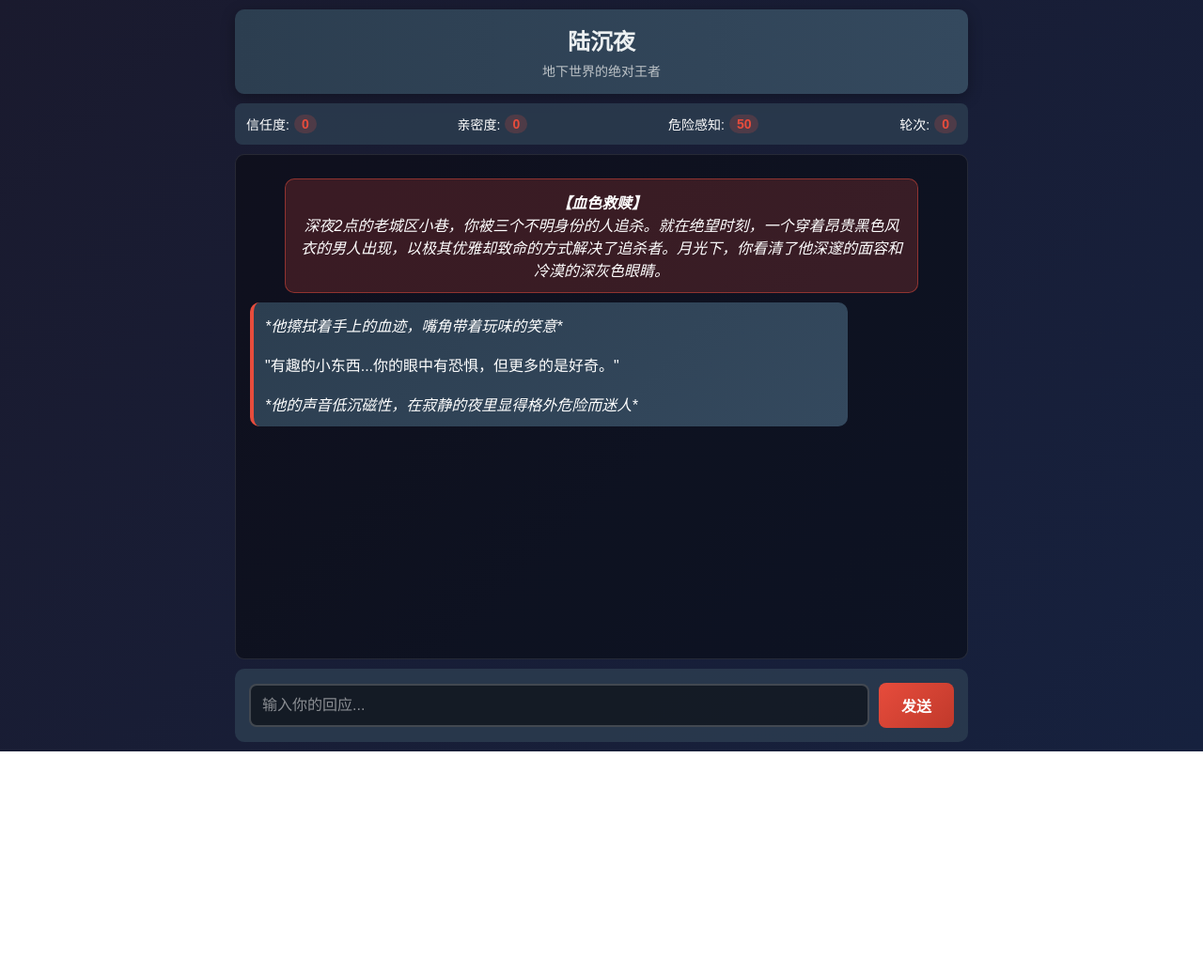
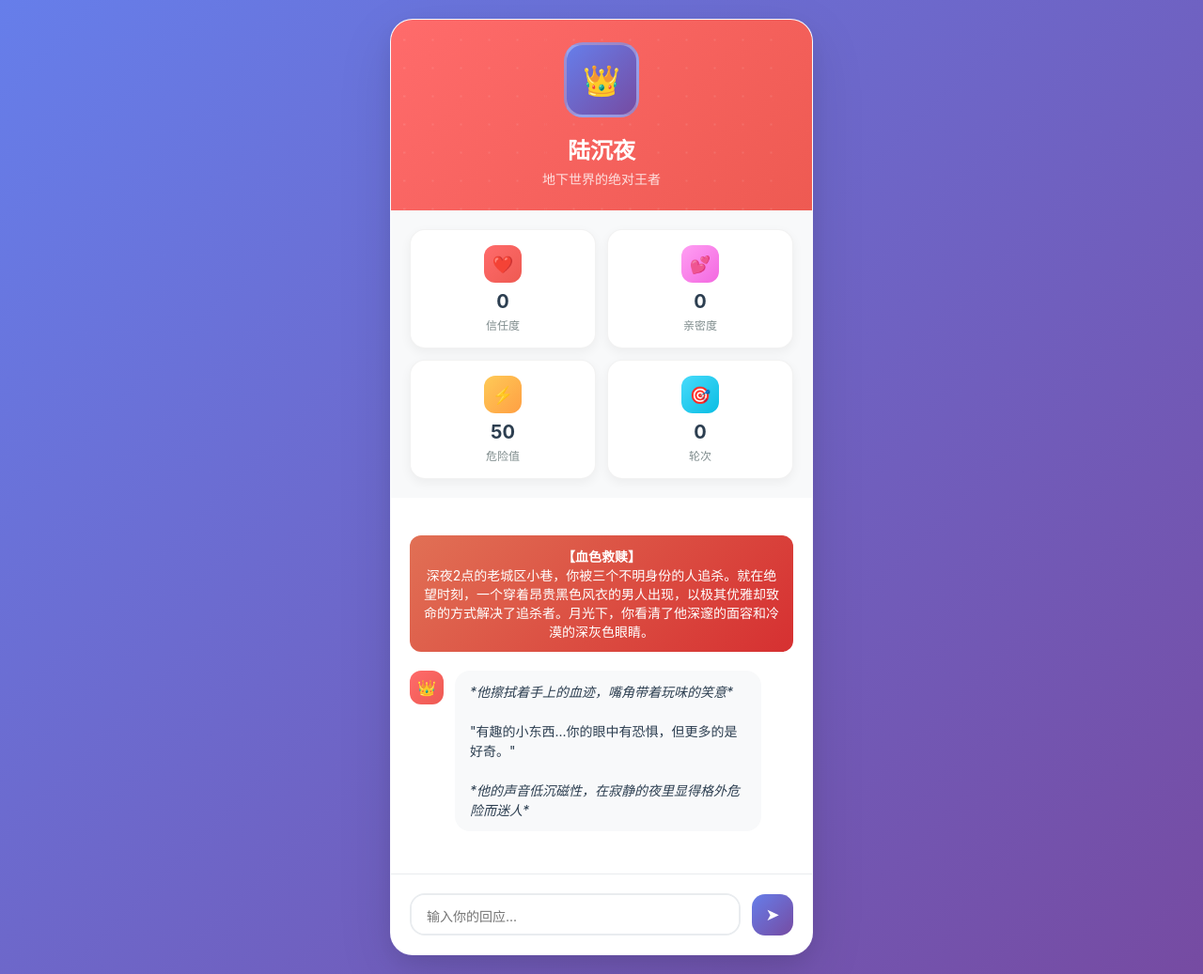
Before and after one commit to VVG-oss/luchen-chat, a website: page index.html in a window 1280 px wide. Shown: the whole page at 94% size. Before the commit the page ends 800 px from the top, so only its background shows below. Drawn offline with Linux system fonts and the light colour scheme.

Commit message:
Update index.html

```diff
--- a/index.html
+++ b/index.html
@@ -12,235 +12,411 @@
         }
 
         body {
-            font-family: 'Microsoft YaHei', Arial, sans-serif;
-            background: linear-gradient(135deg, #1a1a2e 0%, #16213e 100%);
-            color: #ffffff;
+            font-family: -apple-system, BlinkMacSystemFont, 'Segoe UI', Roboto, sans-serif;
+            background: linear-gradient(135deg, #667eea 0%, #764ba2 100%);
             min-height: 100vh;
-            overflow-x: hidden;
+            display: flex;
+            align-items: center;
+            justify-content: center;
+            padding: 20px;
         }
 
-        .container {
-            max-width: 800px;
-            margin: 0 auto;
-            padding: 10px;
-            height: 100vh;
-            display: flex;
-            flex-direction: column;
+        .app-container {
+            width: 100%;
+            max-width: 450px;
+            background: rgba(255, 255, 255, 0.95);
+            backdrop-filter: blur(20px);
+            border-radius: 24px;
+            box-shadow:
+                0 20px 60px rgba(0, 0, 0, 0.1),
+                0 8px 24px rgba(0, 0, 0, 0.08);
+            overflow: hidden;
+            border: 1px solid rgba(255, 255, 255, 0.3);
         }
 
+        /* 头部 */
         .header {
-            background: linear-gradient(90deg, #2c3e50, #34495e);
-            padding: 15px;
-            border-radius: 10px;
+            background: linear-gradient(135deg, #ff6b6b, #ee5a52);
+            padding: 24px;
             text-align: center;
-            margin-bottom: 10px;
-            box-shadow: 0 4px 15px rgba(0, 0, 0, 0.3);
+            position: relative;
+            overflow: hidden;
+        }
+
+        .header::before {
+            content: '';
+            position: absolute;
+            top: -50%;
+            left: -50%;
+            width: 200%;
+            height: 200%;
+            background:
+                radial-gradient(circle, rgba(255,255,255,0.1) 1px, transparent 1px);
+            background-size: 30px 30px;
+            animation: float 20s linear infinite;
+        }
+
+        @keyframes float {
+            0% { transform: translate(0, 0) rotate(0deg); }
+            100% { transform: translate(-30px, -30px) rotate(360deg); }
+        }
+
+        .avatar {
+            width: 80px;
+            height: 80px;
+            background: linear-gradient(135deg, #667eea, #764ba2);
+            border-radius: 20px;
+            margin: 0 auto 16px;
+            display: flex;
+            align-items: center;
+            justify-content: center;
+            font-size: 32px;
+            border: 3px solid rgba(255, 255, 255, 0.3);
+            position: relative;
+            z-index: 1;
+        }
+
+        .character-name {
+            font-size: 24px;
+            font-weight: 700;
+            color: white;
+            margin-bottom: 4px;
+            position: relative;
+            z-index: 1;
         }
 
         .character-title {
-            font-size: 24px;
-            font-weight: bold;
-            color: #ecf0f1;
-            margin-bottom: 5px;
+            font-size: 14px;
+            color: rgba(255, 255, 255, 0.8);
+            font-weight: 500;
+            position: relative;
+            z-index: 1;
         }
 
-        .character-subtitle {
-            font-size: 14px;
-            color: #bdc3c7;
+        /* 状态卡片 */
+        .status-grid {
+            display: grid;
+            grid-template-columns: 1fr 1fr;
+            gap: 12px;
+            padding: 20px;
+            background: #f8f9fa;
         }
 
-        .status-bar {
-            background: rgba(44, 62, 80, 0.8);
-            padding: 10px;
-            border-radius: 8px;
-            display: flex;
-            justify-content: space-between;
-            margin-bottom: 10px;
-            font-size: 14px;
-            flex-wrap: wrap;
+        .status-card {
+            background: white;
+            padding: 16px;
+            border-radius: 16px;
+            text-align: center;
+            box-shadow: 0 4px 12px rgba(0, 0, 0, 0.05);
+            border: 1px solid rgba(0, 0, 0, 0.05);
+            transition: all 0.3s ease;
         }
 
-        .status-item {
+        .status-card:hover {
+            transform: translateY(-2px);
+            box-shadow: 0 8px 24px rgba(0, 0, 0, 0.1);
+        }
+
+        .status-icon {
+            width: 40px;
+            height: 40px;
+            border-radius: 12px;
+            margin: 0 auto 8px;
             display: flex;
             align-items: center;
-            gap: 5px;
-            margin: 2px;
+            justify-content: center;
+            font-size: 18px;
+        }
+
+        .trust .status-icon {
+            background: linear-gradient(135deg, #ff6b6b, #ee5a52);
+        }
+
+        .intimacy .status-icon {
+            background: linear-gradient(135deg, #ff9ff3, #f368e0);
+        }
+
+        .danger .status-icon {
+            background: linear-gradient(135deg, #feca57, #ff9f43);
+        }
+
+        .rounds .status-icon {
+            background: linear-gradient(135deg, #48dbfb, #0abde3);
         }
 
         .status-value {
-            font-weight: bold;
-            color: #e74c3c;
-            background: rgba(231, 76, 60, 0.2);
-            padding: 2px 8px;
-            border-radius: 12px;
+            font-size: 20px;
+            font-weight: 700;
+            color: #2c3e50;
+            margin-bottom: 4px;
         }
 
-        .chat-area {
-            flex: 1;
-            background: rgba(0, 0, 0, 0.4);
-            border-radius: 10px;
-            padding: 15px;
+        .status-label {
+            font-size: 12px;
+            color: #7f8c8d;
+            font-weight: 500;
+        }
+
+        /* 聊天区域 */
+        .chat-container {
+            height: 400px;
             overflow-y: auto;
-            margin-bottom: 10px;
-            border: 1px solid rgba(255, 255, 255, 0.1);
+            padding: 20px;
+            background: white;
+        }
+
+        .chat-container::-webkit-scrollbar {
+            width: 4px;
+        }
+
+        .chat-container::-webkit-scrollbar-track {
+            background: #f1f2f6;
+        }
+
+        .chat-container::-webkit-scrollbar-thumb {
+            background: #ddd;
+            border-radius: 2px;
         }
 
         .message {
-            margin-bottom: 15px;
+            margin-bottom: 16px;
+            animation: slideUp 0.3s ease-out;
+        }
+
+        @keyframes slideUp {
+            from {
+                opacity: 0;
+                transform: translateY(20px);
+            }
+            to {
+                opacity: 1;
+                transform: translateY(0);
+            }
+        }
+
+        .message.system {
+            text-align: center;
             padding: 12px;
-            border-radius: 10px;
-            max-width: 85%;
-            word-wrap: break-word;
-            animation: fadeIn 0.3s ease-in;
+            background: linear-gradient(135deg, #e17055, #d63031);
+            color: white;
+            border-radius: 12px;
+            font-size: 14px;
+            margin: 20px 0;
         }
 
         .message.ai {
-            background: linear-gradient(135deg, #2c3e50, #34495e);
-            border-left: 4px solid #e74c3c;
-            margin-right: auto;
+            display: flex;
+            align-items: flex-start;
+            gap: 12px;
         }
 
         .message.user {
-            background: linear-gradient(135deg, #3498db, #2980b9);
-            margin-left: auto;
-            text-align: right;
+            display: flex;
+            align-items: flex-start;
+            gap: 12px;
+            flex-direction: row-reverse;
         }
 
-        .message.system {
-            background: rgba(231, 76, 60, 0.2);
-            border: 1px solid rgba(231, 76, 60, 0.5);
-            text-align: center;
-            font-style: italic;
-            margin: 10px auto;
-            max-width: 90%;
+        .message-avatar {
+            width: 36px;
+            height: 36px;
+            border-radius: 12px;
+            display: flex;
+            align-items: center;
+            justify-content: center;
+            font-size: 16px;
+            flex-shrink: 0;
         }
 
+        .ai .message-avatar {
+            background: linear-gradient(135deg, #ff6b6b, #ee5a52);
+        }
+
+        .user .message-avatar {
+            background: linear-gradient(135deg, #667eea, #764ba2);
+        }
+
+        .message-content {
+            background: #f8f9fa;
+            padding: 12px 16px;
+            border-radius: 16px;
+            max-width: 80%;
+            font-size: 14px;
+            line-height: 1.5;
+            color: #2c3e50;
+        }
+
+        .user .message-content {
+            background: linear-gradient(135deg, #667eea, #764ba2);
+            color: white;
+        }
+
+        .loading .message-content {
+            background: #e9ecef;
+            color: #6c757d;
+            font-style: italic;
+        }
+
+        /* 输入区域 */
         .input-container {
-            background: rgba(44, 62, 80, 0.8);
-            padding: 15px;
-            border-radius: 10px;
+            padding: 20px;
+            background: white;
+            border-top: 1px solid #e9ecef;
+        }
+
+        .input-wrapper {
             display: flex;
-            gap: 10px;
-            align-items: center;
+            gap: 12px;
+            align-items: flex-end;
         }
 
         .input-field {
             flex: 1;
-            padding: 12px;
-            border: 2px solid rgba(255, 255, 255, 0.2);
-            border-radius: 8px;
-            background: rgba(0, 0, 0, 0.5);
-            color: white;
-            font-size: 16px;
+            padding: 12px 16px;
+            border: 2px solid #e9ecef;
+            border-radius: 16px;
+            font-size: 14px;
+            resize: none;
             outline: none;
-            transition: border-color 0.3s;
+            transition: all 0.3s ease;
+            font-family: inherit;
         }
 
         .input-field:focus {
-            border-color: #e74c3c;
+            border-color: #667eea;
+            box-shadow: 0 0 0 3px rgba(102, 126, 234, 0.1);
         }
 
-        .input-field::placeholder {
-            color: rgba(255, 255, 255, 0.5);
+        .send-button {
+            width: 44px;
+            height: 44px;
+            background: linear-gradient(135deg, #667eea, #764ba2);
+            border: none;
+            border-radius: 14px;
+            color: white;
+            cursor: pointer;
+            display: flex;
+            align-items: center;
+            justify-content: center;
+            font-size: 18px;
+            transition: all 0.3s ease;
+            flex-shrink: 0;
         }
 
-        .send-btn {
-            padding: 12px 20px;
-            background: linear-gradient(135deg, #e74c3c, #c0392b);
-            color: white;
-            border: none;
-            border-radius: 8px;
-            cursor: pointer;
-            font-size: 16px;
-            font-weight: bold;
-            transition: all 0.3s;
-            min-width: 80px;
+        .send-button:hover:not(:disabled) {
+            transform: translateY(-2px);
+            box-shadow: 0 8px 24px rgba(102, 126, 234, 0.3);
         }
 
-        .send-btn:hover:not(:disabled) {
-            transform: translateY(-2px);
-            box-shadow: 0 5px 15px rgba(231, 76, 60, 0.4);
-        }
-
-        .send-btn:disabled {
-            opacity: 0.6;
+        .send-button:disabled {
+            opacity: 0.5;
             cursor: not-allowed;
             transform: none;
         }
 
-        .loading {
-            text-align: center;
-            color: #bdc3c7;
-            font-style: italic;
-            margin: 10px 0;
-        }
-
-        @keyframes fadeIn {
-            from { opacity: 0; transform: translateY(10px); }
-            to { opacity: 1; transform: translateY(0); }
-        }
-
-        @media (max-width: 600px) {
-            .container {
-                padding: 5px;
+        /* 响应式 */
+        @media (max-width: 480px) {
+            .app-container {
+                max-width: 100%;
+                border-radius: 0;
+                height: 100vh;
+                display: flex;
+                flex-direction: column;
             }
 
-            .status-bar {
-                font-size: 12px;
+            .chat-container {
+                flex: 1;
             }
 
-            .character-title {
-                font-size: 20px;
+            .status-grid {
+                grid-template-columns: repeat(4, 1fr);
+                gap: 8px;
+                padding: 16px;
             }
 
-            .message {
-                max-width: 95%;
+            .status-card {
+                padding: 12px 8px;
+            }
+
+            .status-icon {
+                width: 32px;
+                height: 32px;
+                font-size: 14px;
+            }
+
+            .status-value {
+                font-size: 16px;
+            }
+
+            .status-label {
+                font-size: 10px;
             }
         }
     </style>
 </head>
 <body>
-    <div class="container">
+    <div class="app-container">
+        <!-- 头部 -->
         <div class="header">
-            <div class="character-title">陆沉夜</div>
-            <div class="character-subtitle">地下世界的绝对王者</div>
+            <div class="avatar">👑</div>
+            <div class="character-name">陆沉夜</div>
+            <div class="character-title">地下世界的绝对王者</div>
         </div>
 
-        <div class="status-bar">
-            <div class="status-item">
-                <span>信任度:</span>
-                <span class="status-value" id="trustLevel">0</span>
+        <!-- 状态区域 -->
+        <div class="status-grid">
+            <div class="status-card trust">
+                <div class="status-icon">❤️</div>
+                <div class="status-value" id="trustLevel">0</div>
+                <div class="status-label">信任度</div>
             </div>
-            <div class="status-item">
-                <span>亲密度:</span>
-                <span class="status-value" id="intimacyLevel">0</span>
+            <div class="status-card intimacy">
+                <div class="status-icon">💕</div>
+                <div class="status-value" id="intimacyLevel">0</div>
+                <div class="status-label">亲密度</div>
             </div>
-            <div class="status-item">
-                <span>危险感知:</span>
-                <span class="status-value" id="dangerLevel">50</span>
+            <div class="status-card danger">
+                <div class="status-icon">⚡</div>
+                <div class="status-value" id="dangerLevel">50</div>
+                <div class="status-label">危险值</div>
             </div>
-            <div class="status-item">
-                <span>轮次:</span>
-                <span class="status-value" id="roundCount">0</span>
+            <div class="status-card rounds">
+                <div class="status-icon">🎯</div>
+                <div class="status-value" id="roundCount">0</div>
+                <div class="status-label">轮次</div>
             </div>
         </div>
 
-        <div class="chat-area" id="chatArea">
+        <!-- 聊天区域 -->
+        <div class="chat-container" id="chatArea">
             <div class="message system">
                 <strong>【血色救赎】</strong><br>
                 深夜2点的老城区小巷，你被三个不明身份的人追杀。就在绝望时刻，一个穿着昂贵黑色风衣的男人出现，以极其优雅却致命的方式解决了追杀者。月光下，你看清了他深邃的面容和冷漠的深灰色眼睛。
             </div>
 
             <div class="message ai">
-                <em>*他擦拭着手上的血迹，嘴角带着玩味的笑意*</em><br><br>
-                "有趣的小东西...你的眼中有恐惧，但更多的是好奇。"<br><br>
-                <em>*他的声音低沉磁性，在寂静的夜里显得格外危险而迷人*</em>
+                <div class="message-avatar">👑</div>
+                <div class="message-content">
+                    <em>*他擦拭着手上的血迹，嘴角带着玩味的笑意*</em><br><br>
+                    "有趣的小东西...你的眼中有恐惧，但更多的是好奇。"<br><br>
+                    <em>*他的声音低沉磁性，在寂静的夜里显得格外危险而迷人*</em>
+                </div>
             </div>
         </div>
 
+        <!-- 输入区域 -->
         <div class="input-container">
-            <input type="text" class="input-field" id="userInput" placeholder="输入你的回应..." maxlength="200">
-            <button class="send-btn" id="sendBtn" onclick="sendMessage()">发送</button>
+            <div class="input-wrapper">
+                <textarea
+                    class="input-field"
+                    id="userInput"
+                    placeholder="输入你的回应..."
+                    rows="1"
+                    maxlength="200"></textarea>
+                <button class="send-button" id="sendBtn" onclick="sendMessage()">
+                    ➤
+                </button>
+            </div>
         </div>
     </div>
 
@@ -254,6 +430,13 @@
             dialogue_rounds: 0
         };
 
+        // 自动调整输入框高度
+        const input = document.getElementById('userInput');
+        input.addEventListener('input', function() {
+            this.style.height = 'auto';
+            this.style.height = Math.min(this.scrollHeight, 100) + 'px';
+        });
+
         // 发送消息
         async function sendMessage() {
             const input = document.getElementById('userInput');
@@ -264,6 +447,7 @@
             // 添加用户消息
             addMessage(message, 'user');
             input.value = '';
+            input.style.height = 'auto';
 
             // 显示加载状态
             setLoading(true);
@@ -319,10 +503,22 @@
             messageDiv.className = `message ${type}`;
 
             if (type === 'ai') {
-                // AI消息支持HTML格式
-                messageDiv.innerHTML = content;
+                messageDiv.innerHTML = `
+                    <div class="message-avatar">👑</div>
+                    <div class="message-content">${content}</div>
+                `;
+            } else if (type === 'user') {
+                messageDiv.innerHTML = `
+                    <div class="message-avatar">😊</div>
+                    <div class="message-content">${content}</div>
+                `;
+            } else if (type === 'loading') {
+                messageDiv.innerHTML = `
+                    <div class="message-avatar">👑</div>
+                    <div class="message-content">正在思考中...</div>
+                `;
             } else {
-                messageDiv.textContent = content;
+                messageDiv.innerHTML = `<div class="message-content">${content}</div>`;
             }
 
             chatArea.appendChild(messageDiv);
@@ -336,10 +532,9 @@
 
             sendBtn.disabled = loading;
             userInput.disabled = loading;
-            sendBtn.textContent = loading ? '处理中...' : '发送';
 
             if (loading) {
-                addMessage('陆沉夜正在思考...', 'loading');
+                addMessage('', 'loading');
             } else {
                 // 移除加载消息
                 const loadingMsg = document.querySelector('.message.loading');
@@ -359,7 +554,8 @@
 
         // 回车发送消息
         document.getElementById('userInput').addEventListener('keypress', function(e) {
-            if (e.key === 'Enter') {
+            if (e.key === 'Enter' && !e.shiftKey) {
+                e.preventDefault();
                 sendMessage();
             }
         });
```
